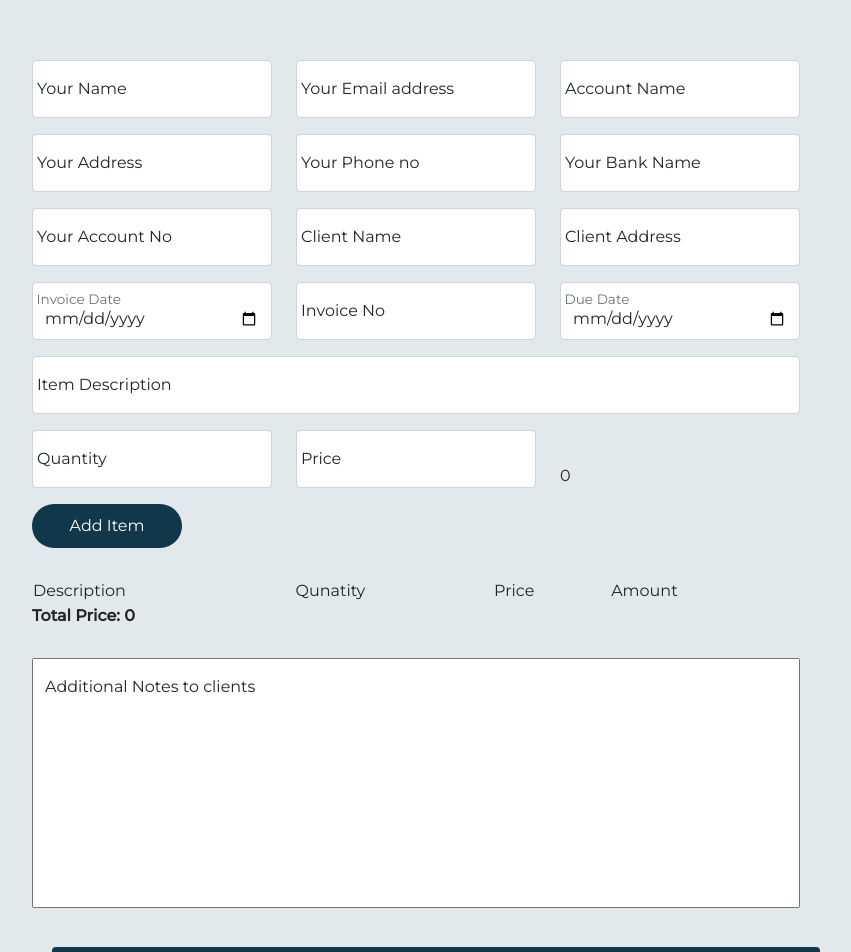
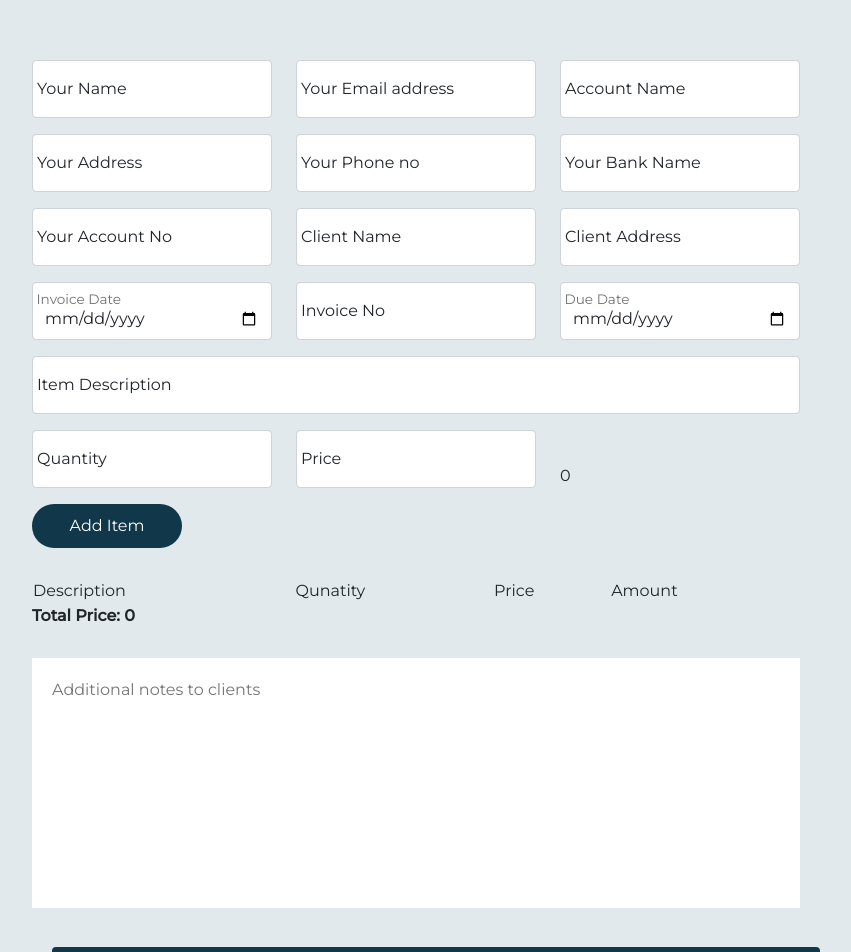
Before and after one commit to Ekweaga/Oinvoice, a React (Create React App) app: page /mainapp in a window 1280 px wide. Shown: the top 952 px of the page, without its empty margins (224-1075 px from the left). Built offline with nearby package versions, Linux system fonts and the light colour scheme.

Commit message:
Invoice form modification/UI modified

```diff
--- a/src/MainApp/Clientdetails.jsx
+++ b/src/MainApp/Clientdetails.jsx
@@ -4,6 +4,7 @@ import "./clientdetails.css"
 function Clientdetails({clientname,clientaddress}) {
   return (
     <section className="clientdetails">
+      <span><b>Customer :</b></span>
     <h2>{clientname}</h2>
     <p>{clientaddress}</p>
    </section>
--- a/src/MainApp/Mainapp.jsx
+++ b/src/MainApp/Mainapp.jsx
@@ -182,8 +182,8 @@ function Mainapp() {
 
 
    <div className="form-floating mb-3 ">
-      <textarea  onChange={(e)=>setNote(e.target.value)}  value={note} row="20"></textarea>
-      <label for="floatingInput">Additional Notes to clients</label>
+      <textarea  onChange={(e)=>setNote(e.target.value)}  value={note} row="20" placeholder="Additional notes to clients"></textarea>
+
     </div>
 
 
--- a/src/MainApp/Table.jsx
+++ b/src/MainApp/Table.jsx
@@ -4,10 +4,7 @@ function Table({amount,price,desc,quantity,list}) {
   return (
    <> <div>
     <table width="100%">
-    {list.map(({id,desc,quantity,price,amount})=>{
-    return(  <>
-
-    <thead>
+    <thead style={{backgroundColor:'black',color:'white',padding:'10px'}}>
         <tr>
             <td>Description</td>
             <td>Qunatity</td>
@@ -15,6 +12,10 @@ function Table({amount,price,desc,quantity,list}) {
             <td>Amount</td>
         </tr>
     </thead>
+    {list.map(({id,desc,quantity,price,amount})=>{
+    return(  <>
+
+
 
     <tbody>
     <tr>
--- a/src/MainApp/clientdetails.css
+++ b/src/MainApp/clientdetails.css
@@ -1,6 +1,4 @@
-.clientdetails{
 
-}
 .clientdetails h2{
     font-size:20px;
     margin-bottom: 0;
--- a/src/MainApp/index.css
+++ b/src/MainApp/index.css
@@ -47,6 +47,12 @@ textarea{
     width:100%;
     resize: none;
     height:250px;
+    border:none;
+    padding:20px;
+}
+textarea:focus{
+    border:none;
+    outline:none;
 }
 @media screen and (max-width:768px){
     .form{
--- a/src/components/login.css
+++ b/src/components/login.css
@@ -1,5 +1,5 @@
 .login{
-    width:70%;
+    width:30%;
     margin:auto;
     display:flex;
     align-items: center;
```
